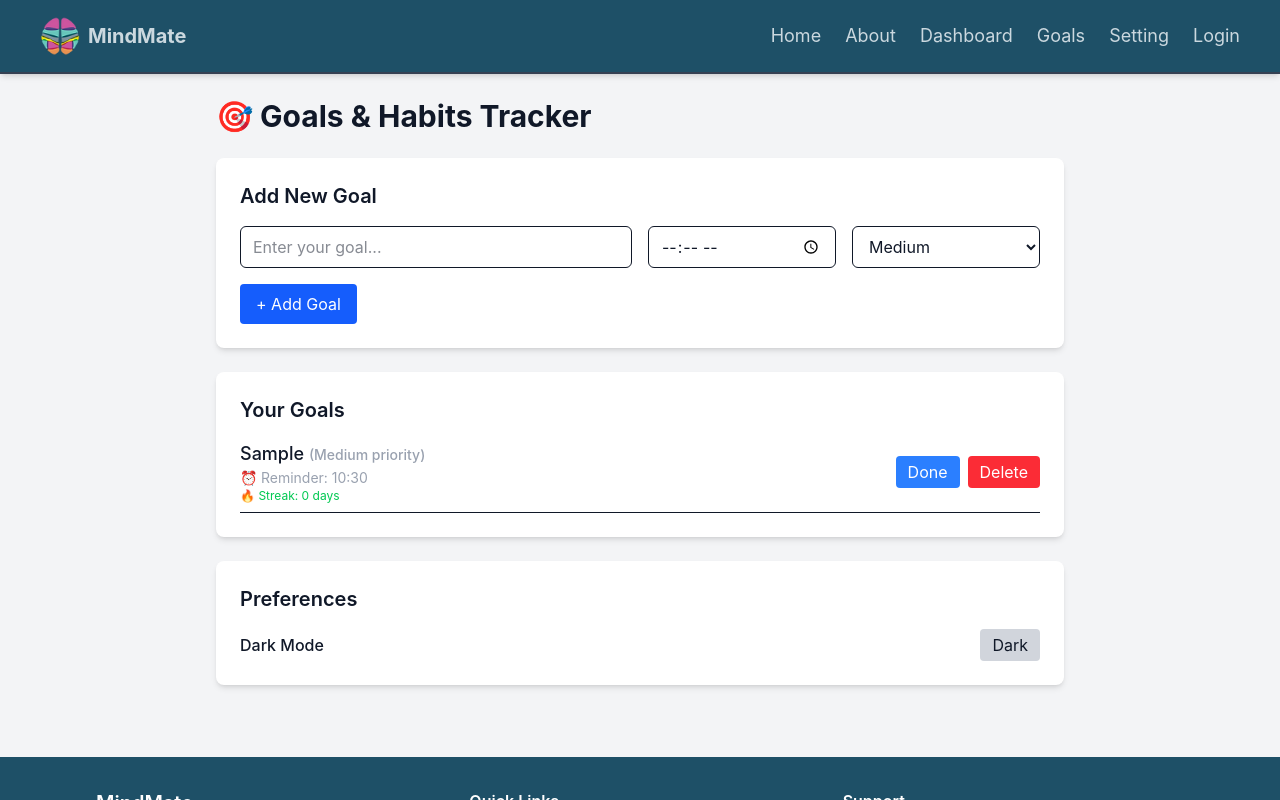
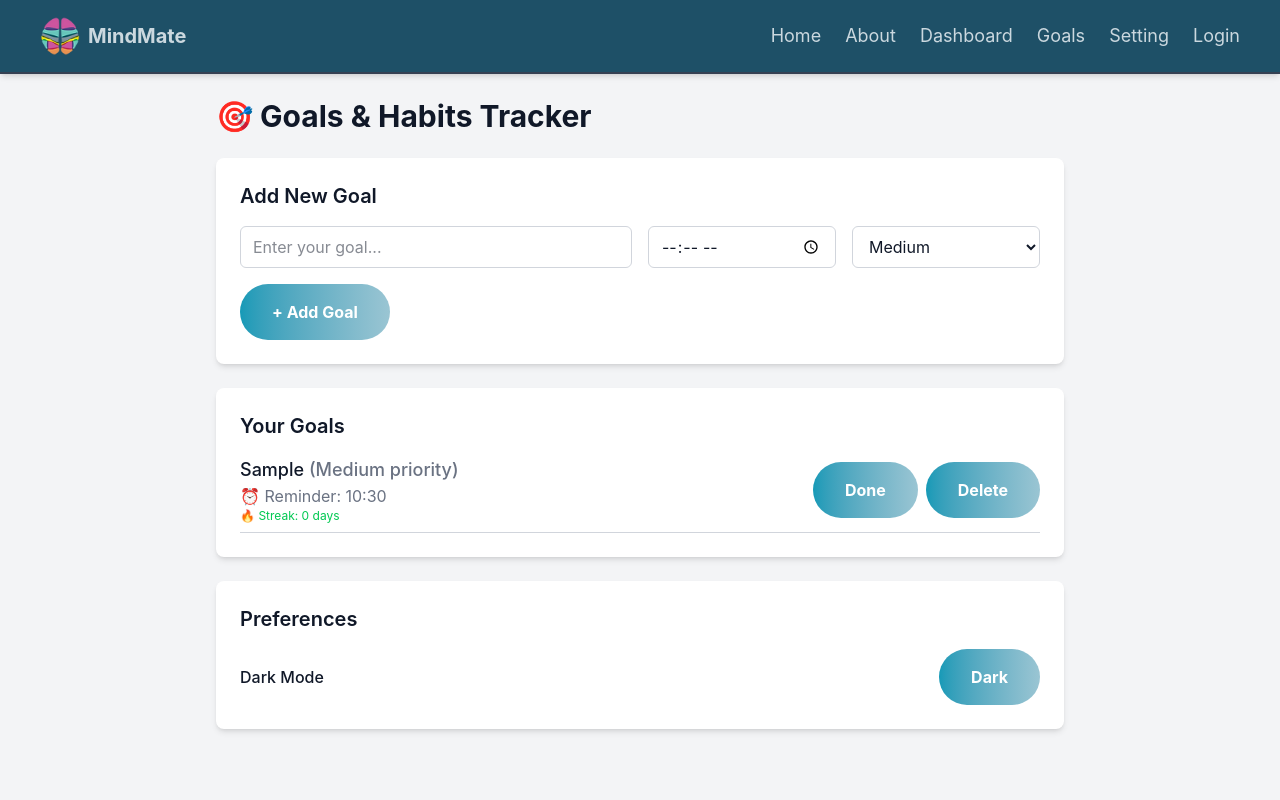
Before and after one commit to Gayatripatil1908/icp10.11-react-1-MindMate, a React (Vite) app: page /Goals in a window 1280 px wide. Both pictures are taken after typing "Sample", "10:30" into the empty fields and a click on the button "+ Add Goal". Shown: the top 800 px of the page. Built offline with nearby package versions, Linux system fonts and the light colour scheme.

Commit message:
button imported as per

```diff
--- a/src/views/goals/goals.jsx
+++ b/src/views/goals/goals.jsx
@@ -1,6 +1,7 @@
 import React, { useState } from "react";
 import Navbar from "../../components/Navbar.jsx";
 import Footer from "../../components/Footer.jsx";
+import Button from "../../components/Button.jsx"; // ✅ Import custom button
 
 function Goals() {
   const [darkMode, setDarkMode] = useState(false);
@@ -33,6 +34,14 @@ function Goals() {
     setGoals(goals.filter((_, i) => i !== index));
   };
 
+  const sectionClass = darkMode
+    ? "bg-gray-800 text-white"
+    : "bg-white text-gray-900";
+
+  const inputClass = darkMode
+    ? "bg-gray-700 text-white border-gray-600"
+    : "bg-white text-gray-900 border-gray-300";
+
   return (
     <div
       className={
@@ -44,9 +53,13 @@ function Goals() {
       <Navbar />
 
       <div className="max-w-4xl mx-auto p-6">
-        <h1 className="text-3xl font-bold mb-6">🎯 Goals & Habits Tracker</h1>
+        {/* Page Title */}
+        <h1 className={`text-3xl font-bold mb-6 ${darkMode ? "text-white" : "text-gray-900"}`}>
+          🎯 Goals & Habits Tracker
+        </h1>
 
-        <section className="bg-white dark:bg-gray-800 rounded-lg shadow-md p-6 mb-6">
+        {/* Add Goal Section */}
+        <section className={`rounded-lg shadow-md p-6 mb-6 ${sectionClass}`}>
           <h2 className="text-xl font-semibold mb-4">Add New Goal</h2>
           <div className="grid gap-4 sm:grid-cols-4">
             <input
@@ -54,58 +67,66 @@ function Goals() {
               value={goalText}
               onChange={(e) => setGoalText(e.target.value)}
               placeholder="Enter your goal..."
-              className="border rounded-md px-3 py-2 col-span-2"
+              className={`border rounded-md px-3 py-2 col-span-2 ${inputClass}`}
             />
             <input
               type="time"
               value={reminder}
               onChange={(e) => setReminder(e.target.value)}
-              className="border rounded-md px-3 py-2"
+              className={`border rounded-md px-3 py-2 ${inputClass}`}
             />
             <select
               value={priority}
               onChange={(e) => setPriority(e.target.value)}
-              className="border rounded-md px-3 py-2"
+              className={`border rounded-md px-3 py-2 ${inputClass}`}
             >
               <option>Low</option>
               <option>Medium</option>
               <option>High</option>
             </select>
           </div>
-          <button
-            onClick={addGoal}
-            className="mt-4 bg-blue-600 text-white px-4 py-2 rounded hover:bg-blue-700"
-          >
-            + Add Goal
-          </button>
+          <div className="mt-4">
+            <Button title="+ Add Goal" onClick={addGoal} />
+          </div>
         </section>
 
-        <section className="bg-white dark:bg-gray-800 rounded-lg shadow-md p-6 mb-6">
+        {/* Goals List */}
+        <section className={`rounded-lg shadow-md p-6 mb-6 ${sectionClass}`}>
           <h2 className="text-xl font-semibold mb-4">Your Goals</h2>
           {goals.length === 0 ? (
-            <p className="text-gray-500">No goals added yet.</p>
+            <p className={darkMode ? "text-gray-400" : "text-gray-500"}>
+              No goals added yet.
+            </p>
           ) : (
             <ul className="space-y-4">
               {goals.map((goal, index) => (
                 <li
                   key={index}
-                  className="flex items-center justify-between border-b pb-2"
+                  className={`flex items-center justify-between border-b pb-2 ${
+                    darkMode ? "border-gray-700" : "border-gray-300"
+                  }`}
                 >
                   <div>
                     <p
                       className={
                         goal.done
-                          ? "line-through text-gray-500"
+                          ? darkMode
+                            ? "line-through text-gray-400"
+                            : "line-through text-gray-500"
                           : "text-lg font-medium"
                       }
                     >
                       {goal.text}{" "}
-                      <span className="text-sm text-gray-400">
+                      <span
+                        className={darkMode ? "text-gray-400" : "text-gray-500"}
+                      >
                         ({goal.priority} priority)
                       </span>
                     </p>
                     {goal.reminder && (
-                      <p className="text-sm text-gray-400">
+                      <p
+                        className={darkMode ? "text-gray-400" : "text-gray-500"}
+                      >
                         ⏰ Reminder: {goal.reminder}
                       </p>
                     )}
@@ -114,18 +135,15 @@ function Goals() {
                     </p>
                   </div>
                   <div className="flex gap-2">
-                    <button
+                    <Button
+                      title={goal.done ? "Undo" : "Done"}
                       onClick={() => toggleDone(index)}
-                      className="bg-blue-500 text-white px-3 py-1 rounded hover:bg-blue-600"
-                    >
-                      {goal.done ? "Undo" : "Done"}
-                    </button>
-                    <button
+                    />
+                    <Button
+                      title="Delete"
                       onClick={() => deleteGoal(index)}
-                      className="bg-red-500 text-white px-3 py-1 rounded hover:bg-red-600"
-                    >
-                      Delete
-                    </button>
+                      className="bg-gradient-to-r from-[#159ab7] to-[#9ac5d3]"
+                    />
                   </div>
                 </li>
               ))}
@@ -133,16 +151,15 @@ function Goals() {
           )}
         </section>
 
-        <section className="bg-white dark:bg-gray-800 rounded-lg shadow-md p-6">
+        {/* Preferences */}
+        <section className={`rounded-lg shadow-md p-6 ${sectionClass}`}>
           <h2 className="text-xl font-semibold mb-4">Preferences</h2>
           <div className="flex items-center justify-between">
             <span className="font-medium">Dark Mode</span>
-            <button
+            <Button
+              title={darkMode ? "Light" : "Dark"}
               onClick={() => setDarkMode(!darkMode)}
-              className="bg-gray-300 dark:bg-gray-700 px-3 py-1 rounded"
-            >
-              {darkMode ? "Light" : "Dark"}
-            </button>
+            />
           </div>
         </section>
       </div>
```
